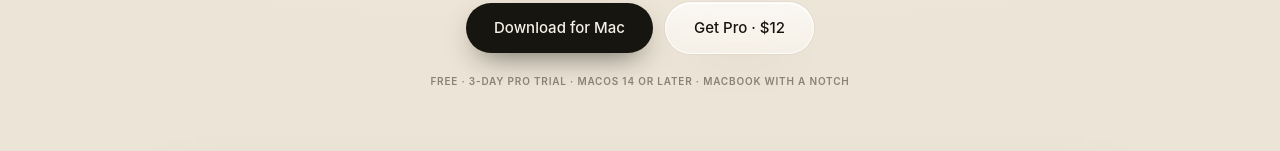
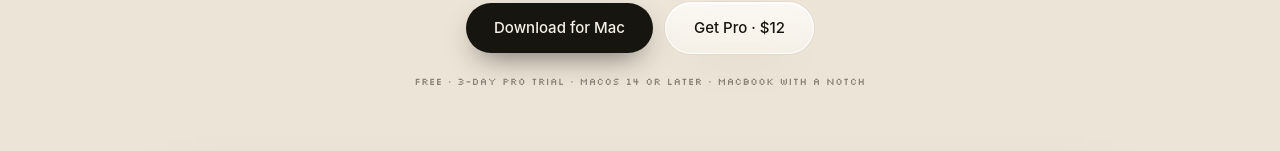
Before and after one commit to NotchOS-Mac/notchos-mac.github.io, a React (Vite) app: page / in a window 1280 px wide. Shown: the part 536-687 px from the top of the page. Built offline with nearby package versions, Linux system fonts and the light colour scheme.

Commit message:
Pixel font for the trial lines only

```diff
--- a/index.html
+++ b/index.html
@@ -7,6 +7,9 @@
     <meta name="description" content="NotchOS turns the MacBook notch into a live, Dynamic Island-style surface for music, timers, files and shortcuts." />
     <link rel="icon" href="/favicon.svg" type="image/svg+xml" />
     <link rel="apple-touch-icon" href="/apple-touch-icon.png" />
+    <link rel="preconnect" href="https://fonts.googleapis.com" />
+    <link rel="preconnect" href="https://fonts.gstatic.com" crossorigin />
+    <link href="https://fonts.googleapis.com/css2?family=Silkscreen&display=swap" rel="stylesheet" />
   </head>
   <body>
     <div id="root"></div>
--- a/src/App.tsx
+++ b/src/App.tsx
@@ -83,7 +83,7 @@ function Hero() {
             Get Pro · {site.proPrice}
           </a>
         </div>
-        <p className="label mt-5 text-[10px] text-muted">Free · {site.trialDays}-day Pro trial · {site.requirements}</p>
+        <p className="pixel mt-5 text-[10px] text-muted">Free · {site.trialDays}-day Pro trial · {site.requirements}</p>
       </motion.div>
 
       <motion.div {...reveal} transition={{ ...reveal.transition, delay: 0.15 }} className="mt-16">
@@ -278,7 +278,7 @@ function PriceCard({ name, price, note, items, cta, href, highlight = false, foo
 }) {
   return (
     <motion.div {...reveal} className={`glass relative flex flex-col rounded-[32px] p-8 ${highlight ? "ring-2 ring-ink/80" : ""}`}>
-      {highlight && <span className="label absolute right-6 top-6 rounded-full bg-ink px-3 py-1 text-[9px] text-cream">{site.trialDays}-day trial</span>}
+      {highlight && <span className="pixel absolute right-6 top-6 rounded-full bg-ink px-3 py-1 text-[9px] text-cream">{site.trialDays}-day trial</span>}
       <p className="text-[15px] font-medium text-ink-soft">{name}</p>
       <p className="mt-3 flex items-baseline gap-2">
         <span className="text-[52px] font-semibold tracking-[-0.04em]">{price}</span>
--- a/src/index.css
+++ b/src/index.css
@@ -9,6 +9,7 @@
   --color-line: rgba(23, 21, 15, 0.08);
   --color-amber: #e9973c;
   --color-rose: #e0607e;
+  --font-pixel: "Silkscreen", ui-monospace, monospace;
   --font-sans: -apple-system, BlinkMacSystemFont, "SF Pro Display", "SF Pro Text", "Helvetica Neue", system-ui, sans-serif;
 }
 
@@ -43,6 +44,13 @@ body {
     0 18px 50px -24px rgba(60, 45, 20, 0.28);
 }
 
+/* Pixel font, kept for the trial lines only. */
+.pixel {
+  font-family: var(--font-pixel);
+  letter-spacing: 0.04em;
+  text-transform: uppercase;
+}
+
 /* Small uppercase labels (eyebrows, badges, price notes). */
 .label {
   font-family: var(--font-sans);
```
